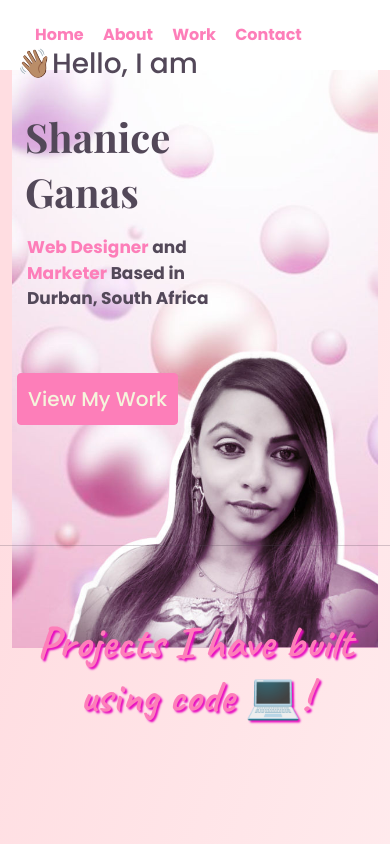
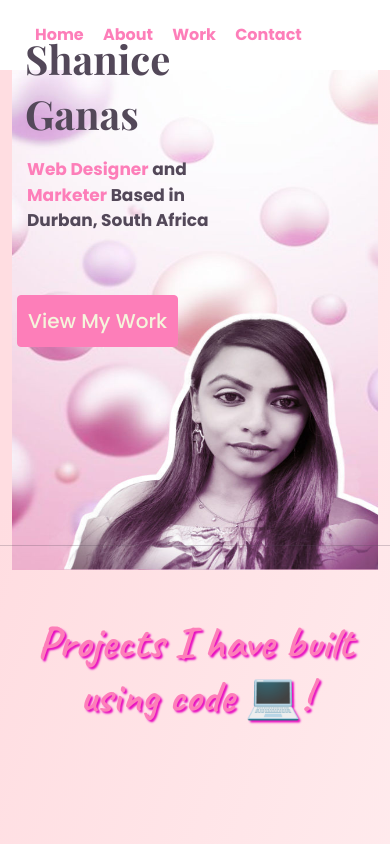
Before and after one commit to ShaniceGanas08/Shanice-Ganas-Portfolio-Website, a plain HTML site: page index.html in a window 390 px wide. Shown: the top 844 px of the page. Drawn offline with nearby package versions, Linux system fonts and the light colour scheme.

Commit message:
changed picture height

```diff
--- a/index.html
+++ b/index.html
@@ -44,7 +44,7 @@
   <div class="row">
   <div class="col">
   <img src="images/shan.jpg" alt="shanice image" class="img-fluid d-none d-lg-block" />
-  <img src="images/shan mobile.jpg" alt="shanice mobile image" class="img-fluid d-lg-none d-sm-block" />
+  <img src="images/shan mobile.jpg" alt="shanice mobile image" class="img-fluid d-lg-none d-sm-block shanice-mobile" />
   </div>
   </div>
   <div class="col ms">
--- a/styles/style.css
+++ b/styles/style.css
@@ -486,6 +486,7 @@ nav li:active a {
     position: relative;
     bottom: 605px;
     right: 125px;
+    font-size: 35px;
   }
   .hero {
     margin-bottom: 55px;
@@ -550,13 +551,8 @@ nav li:active a {
     font-size: 40px;
   }
 
-  .project-description {
-    padding: 0px;
-  }
-  .projects-header {
-    top: 75px;
-  }
-  .heading {
-    text-align: center;
+  .shanice-mobile {
+    width: 600px;
+    height: 500px;
   }
 }
```
